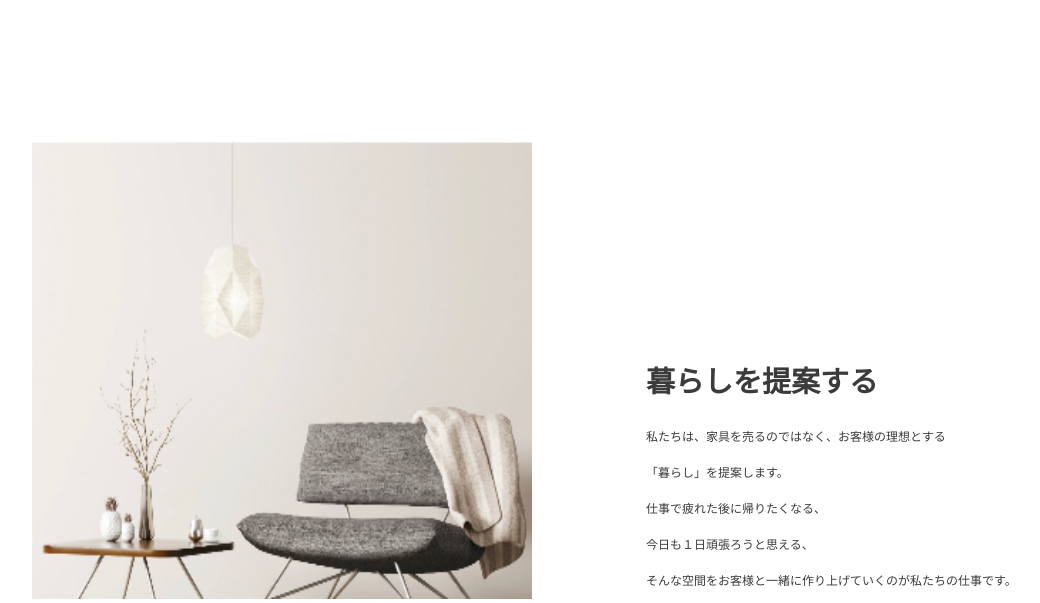
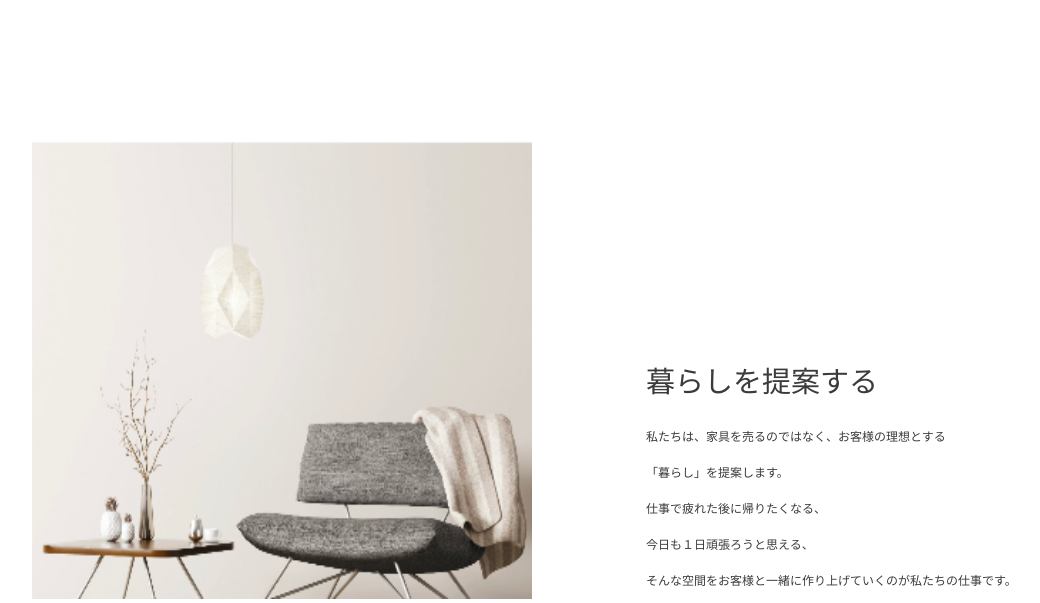
Before and after one commit to lsk4f5/furniture-site, a PHP site: page / in a window 1280 px wide. Shown: the part 808-1411 px from the top of the page, without its empty margins (56-1096 px from the left). Run offline with PHP 8.4, Linux system fonts and the light colour scheme.

Commit message:
文字を細く変更

```diff
--- a/stylesheet.css
+++ b/stylesheet.css
@@ -87,6 +87,7 @@ nav {
 
 .copy-container h2 {
   font-size: 29px;
+  font-weight: lighter;
 }
 
 .copy-container p {
```
